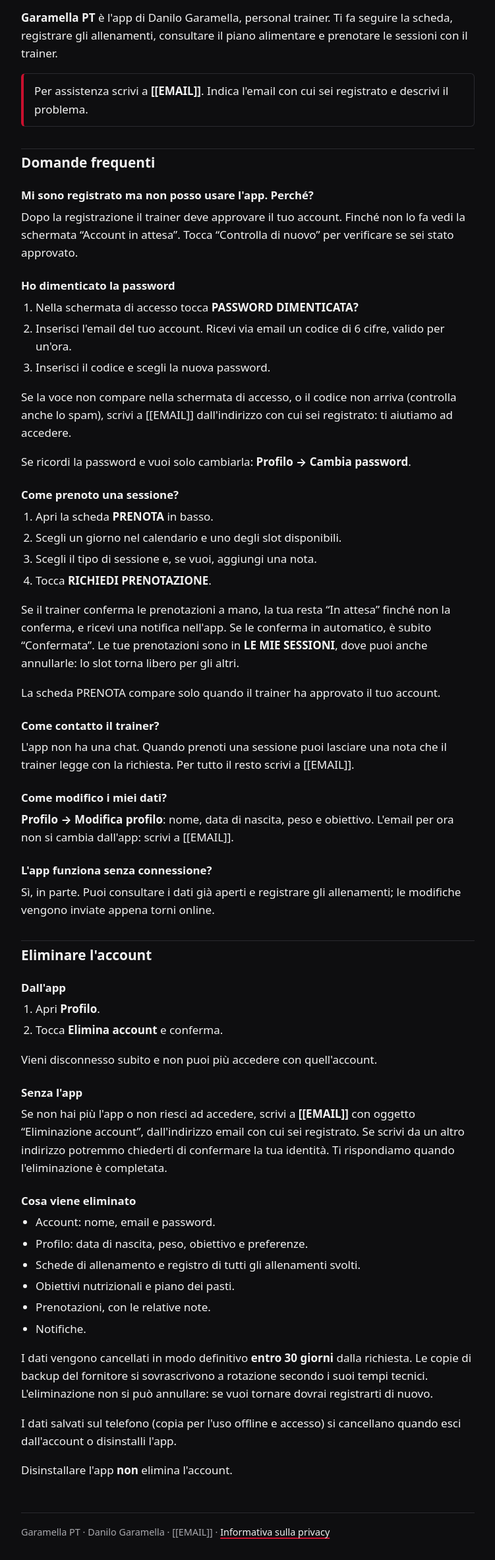
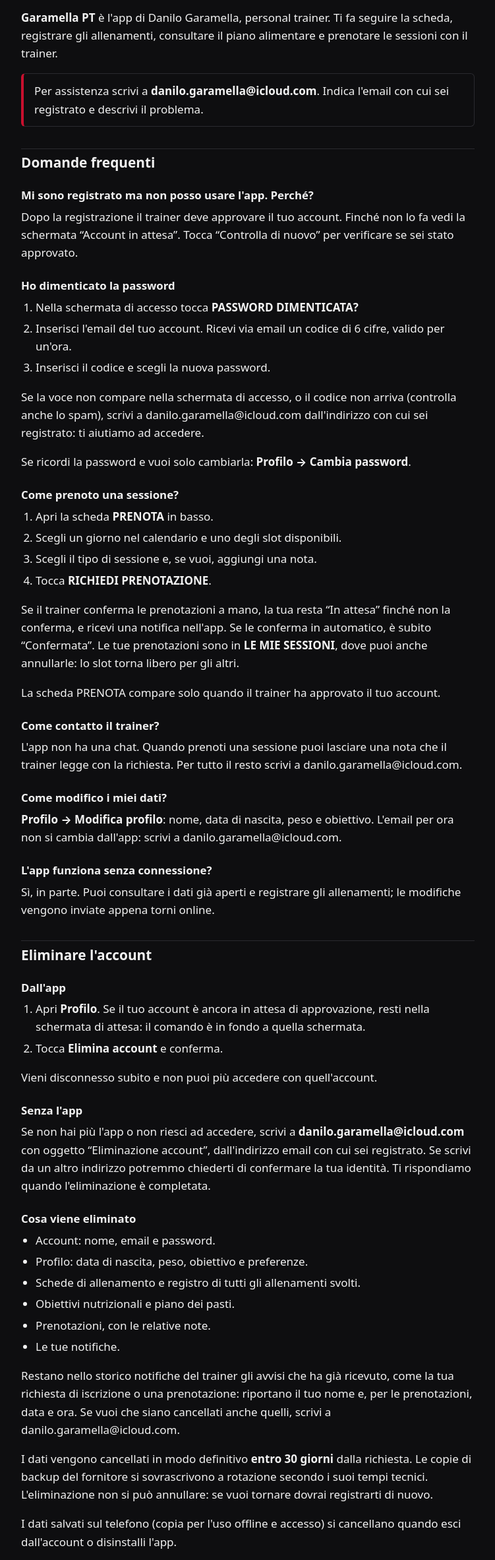
Before and after one commit to Marco-O94/garamella-site, a plain HTML site: page support.html in a window 1280 px wide. Shown: the part 167-2531 px from the top of the page at 66% size, without its empty margins (264-1015 px from the left). Drawn offline with Linux system fonts and the light colour scheme.

Commit message:
Indirizzo, email e regione dei dati; eliminazione account dalla schermata di attesa

```diff
--- a/support.html
+++ b/support.html
@@ -37,7 +37,7 @@
   <p><strong>Garamella PT</strong> è l'app di Danilo Garamella, personal trainer. Ti fa seguire la scheda, registrare gli allenamenti, consultare il piano alimentare e prenotare le sessioni con il trainer.</p>
 
   <div class="box">
-    <p>Per assistenza scrivi a <strong>[[EMAIL]]</strong>. Indica l'email con cui sei registrato e descrivi il problema.</p>
+    <p>Per assistenza scrivi a <strong>danilo.garamella@icloud.com</strong>. Indica l'email con cui sei registrato e descrivi il problema.</p>
   </div>
 
   <h2>Domande frequenti</h2>
@@ -51,7 +51,7 @@
     <li>Inserisci l'email del tuo account. Ricevi via email un codice di 6 cifre, valido per un'ora.</li>
     <li>Inserisci il codice e scegli la nuova password.</li>
   </ol>
-  <p>Se la voce non compare nella schermata di accesso, o il codice non arriva (controlla anche lo spam), scrivi a [[EMAIL]] dall'indirizzo con cui sei registrato: ti aiutiamo ad accedere.</p>
+  <p>Se la voce non compare nella schermata di accesso, o il codice non arriva (controlla anche lo spam), scrivi a danilo.garamella@icloud.com dall'indirizzo con cui sei registrato: ti aiutiamo ad accedere.</p>
   <p>Se ricordi la password e vuoi solo cambiarla: <strong>Profilo → Cambia password</strong>.</p>
 
   <h3>Come prenoto una sessione?</h3>
@@ -65,10 +65,10 @@
   <p>La scheda PRENOTA compare solo quando il trainer ha approvato il tuo account.</p>
 
   <h3>Come contatto il trainer?</h3>
-  <p>L'app non ha una chat. Quando prenoti una sessione puoi lasciare una nota che il trainer legge con la richiesta. Per tutto il resto scrivi a [[EMAIL]].</p>
+  <p>L'app non ha una chat. Quando prenoti una sessione puoi lasciare una nota che il trainer legge con la richiesta. Per tutto il resto scrivi a danilo.garamella@icloud.com.</p>
 
   <h3>Come modifico i miei dati?</h3>
-  <p><strong>Profilo → Modifica profilo</strong>: nome, data di nascita, peso e obiettivo. L'email per ora non si cambia dall'app: scrivi a [[EMAIL]].</p>
+  <p><strong>Profilo → Modifica profilo</strong>: nome, data di nascita, peso e obiettivo. L'email per ora non si cambia dall'app: scrivi a danilo.garamella@icloud.com.</p>
 
   <h3>L'app funziona senza connessione?</h3>
   <p>Sì, in parte. Puoi consultare i dati già aperti e registrare gli allenamenti; le modifiche vengono inviate appena torni online.</p>
@@ -77,13 +77,13 @@
 
   <h3>Dall'app</h3>
   <ol>
-    <li>Apri <strong>Profilo</strong>.</li>
+    <li>Apri <strong>Profilo</strong>. Se il tuo account è ancora in attesa di approvazione, resti nella schermata di attesa: il comando è in fondo a quella schermata.</li>
     <li>Tocca <strong>Elimina account</strong> e conferma.</li>
   </ol>
   <p>Vieni disconnesso subito e non puoi più accedere con quell'account.</p>
 
   <h3>Senza l'app</h3>
-  <p>Se non hai più l'app o non riesci ad accedere, scrivi a <strong>[[EMAIL]]</strong> con oggetto “Eliminazione account”, dall'indirizzo email con cui sei registrato. Se scrivi da un altro indirizzo potremmo chiederti di confermare la tua identità. Ti rispondiamo quando l'eliminazione è completata.</p>
+  <p>Se non hai più l'app o non riesci ad accedere, scrivi a <strong>danilo.garamella@icloud.com</strong> con oggetto “Eliminazione account”, dall'indirizzo email con cui sei registrato. Se scrivi da un altro indirizzo potremmo chiederti di confermare la tua identità. Ti rispondiamo quando l'eliminazione è completata.</p>
 
   <h3>Cosa viene eliminato</h3>
   <ul>
@@ -92,14 +92,15 @@
     <li>Schede di allenamento e registro di tutti gli allenamenti svolti.</li>
     <li>Obiettivi nutrizionali e piano dei pasti.</li>
     <li>Prenotazioni, con le relative note.</li>
-    <li>Notifiche.</li>
+    <li>Le tue notifiche.</li>
   </ul>
+  <p>Restano nello storico notifiche del trainer gli avvisi che ha già ricevuto, come la tua richiesta di iscrizione o una prenotazione: riportano il tuo nome e, per le prenotazioni, data e ora. Se vuoi che siano cancellati anche quelli, scrivi a danilo.garamella@icloud.com.</p>
   <p>I dati vengono cancellati in modo definitivo <strong>entro 30 giorni</strong> dalla richiesta. Le copie di backup del fornitore si sovrascrivono a rotazione secondo i suoi tempi tecnici. L'eliminazione non si può annullare: se vuoi tornare dovrai registrarti di nuovo.</p>
   <p>I dati salvati sul telefono (copia per l'uso offline e accesso) si cancellano quando esci dall'account o disinstalli l'app.</p>
   <p>Disinstallare l'app <strong>non</strong> elimina l'account.</p>
 
   <footer>
-    <p class="muted">Garamella PT · Danilo Garamella · [[EMAIL]] · <a href="privacy.html">Informativa sulla privacy</a></p>
+    <p class="muted">Garamella PT · Danilo Garamella · danilo.garamella@icloud.com · <a href="privacy.html">Informativa sulla privacy</a></p>
   </footer>
 </main>
 </body>
```
Also changed, not shown: index.html (+1 -1 lines), privacy.html (+8 -8 lines).
